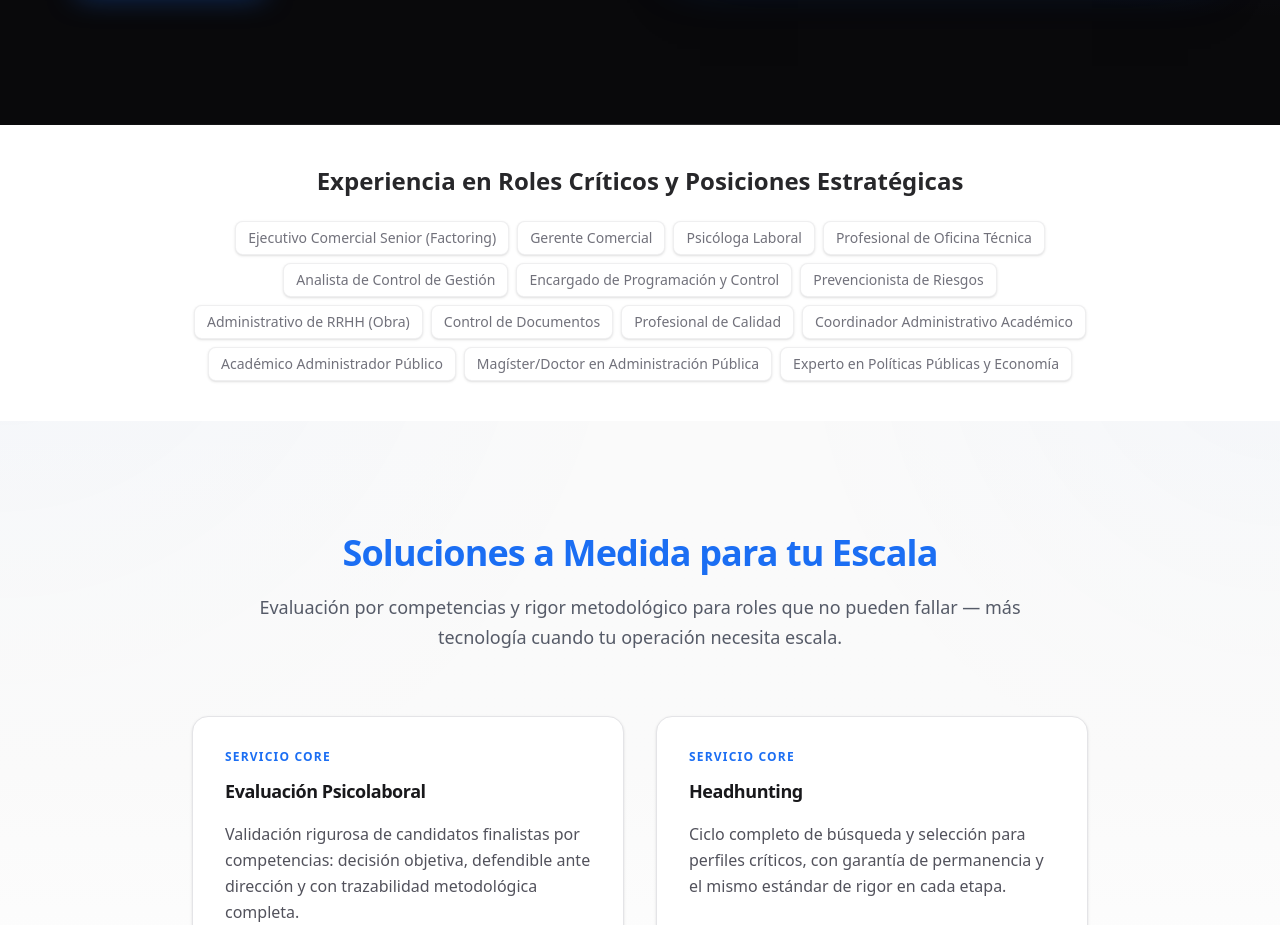
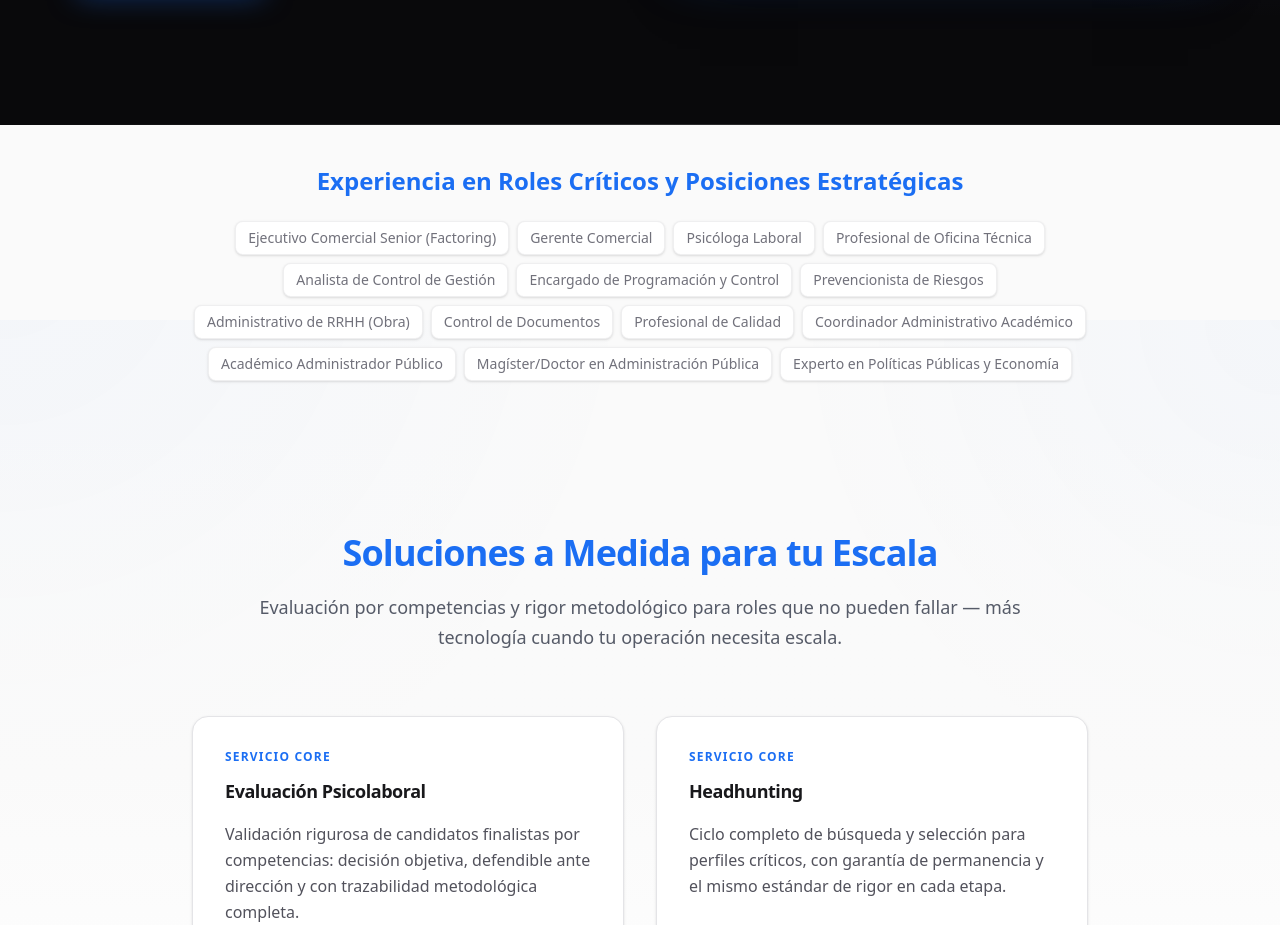
Before and after one commit to ffernandez-obrii/obrii-marketing-web, a Next.js app: page / in a window 1280 px wide. Shown: the part 1280-2205 px from the top of the page. Built offline with nearby package versions, Linux system fonts and the light colour scheme; no server answers.

Commit message:
style: color corporativo en titulo y fondo transparente

```diff
--- a/src/components/RolesTrayectoria.tsx
+++ b/src/components/RolesTrayectoria.tsx
@@ -17,9 +17,9 @@ const roles = [
 
 export function RolesTrayectoria() {
   return (
-    <section className="w-full bg-white px-6 py-10 sm:px-10 lg:px-12">
+    <section className="w-full bg-transparent px-6 py-10 sm:px-10 lg:px-12">
       <div className="mx-auto max-w-4xl">
-        <h2 className="mb-6 text-center text-xl font-semibold text-zinc-800 md:text-2xl">
+        <h2 className="mb-6 text-center text-xl font-semibold text-primary md:text-2xl">
           Experiencia en Roles Críticos y Posiciones Estratégicas
         </h2>
 
```
